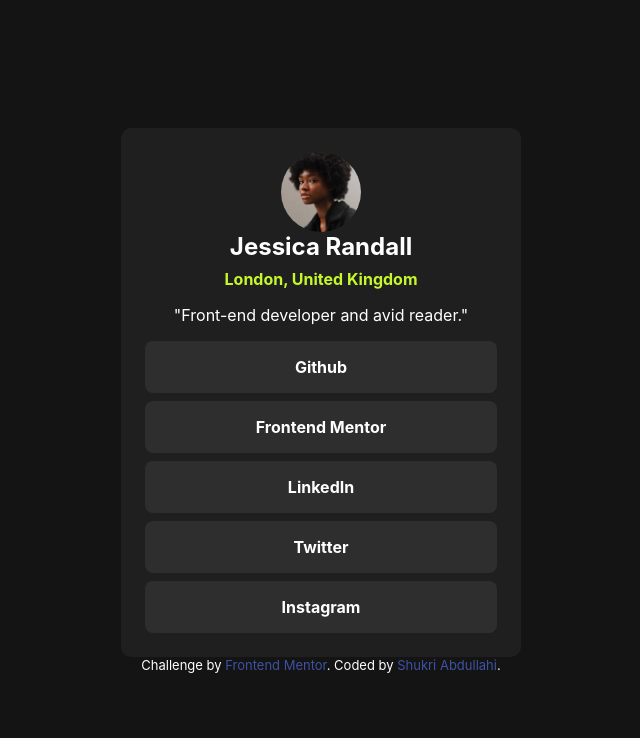
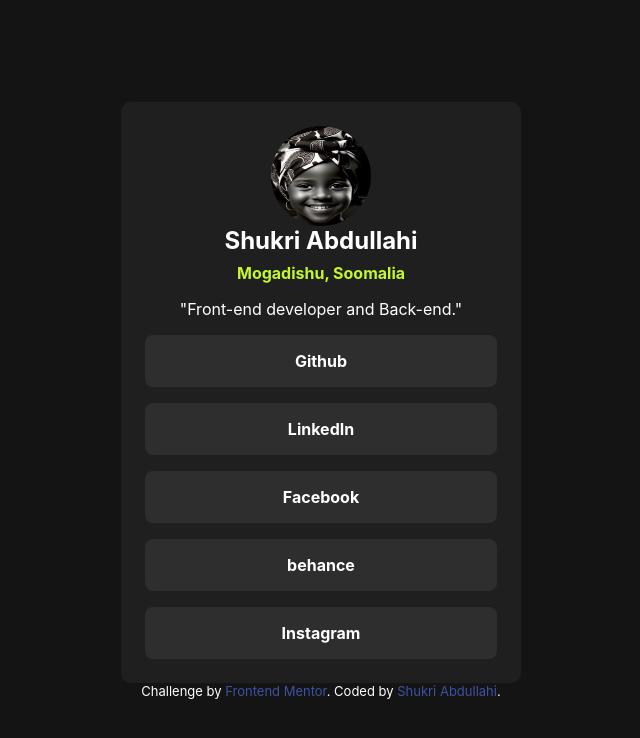
Before and after one commit to shukriAbdul/social-links, a plain HTML site: page index.html in a window 1280 px wide. Shown: the whole page, without its empty margins (319-959 px from the left). Drawn offline with Linux system fonts and the light colour scheme.

Commit message:
i added index.html

```diff
--- a/index.html
+++ b/index.html
@@ -14,16 +14,16 @@
 <body>
 
   <div class="container">
-    <img src="./assets/images/avatar-jessica.jpeg" alt="" srcset="">
-    <h1> Jessica Randall <span>  London, United Kingdom</span></h1>
+    <img src="./assets/images/img2.jpeg" alt="" srcset="">
+    <h1> Shukri Abdullahi<span>  Mogadishu, Soomalia</span></h1>
    <p>
-    "Front-end developer and avid reader."</p>
+    "Front-end developer and Back-end."</p>
  <ul>
   <li><button  ><a href="https://github.com/shukriAbdul">Github</a></button></li>
-  <li><button><a href="https://github.com/shukriAbdul">Frontend Mentor</a> </button></li>
-  <li><button><a href="https://github.com/shukriAbdul">LinkedIn</a></button></li>
-  <li><button><a href="https://github.com/shukriAbdul">Twitter</a></button></li>
-  <li><button><a href="https://github.com/shukriAbdul">Instagram</a></button></li>
+  <li><button><a href="https://www.linkedin.com/in/shukri-abdullahi-678601274/">LinkedIn </a> </button></li>
+  <li><button><a href="https://www.facebook.com/profile.php?id=100069093784082">Facebook</a></button></li>
+  <li><button><a href="https://www.behance.net/shukriabdullahi2">behance</a></button></li>
+  <li><button><a href="https://www.instagram.com/shukri_abdull_/">Instagram</a></button></li>
 
 
  </ul>
--- a/style.css
+++ b/style.css
@@ -28,8 +28,8 @@
     border-radius: 10px;
 }
 .container img{
-    width: 80px;
-    height: 80px;
+    width: 100px;
+    height: 100px;
     border-radius: 50%;
     display: block;
     margin-inline: auto;
@@ -52,7 +52,7 @@
 
 .container ul{
     display: grid;
-    gap: 0.5rem;
+    gap: 1rem;
     margin-top: 1rem;
 }
 .container ul li button a{
```
Also changed, not shown: assets/images/img2.jpeg (added).
